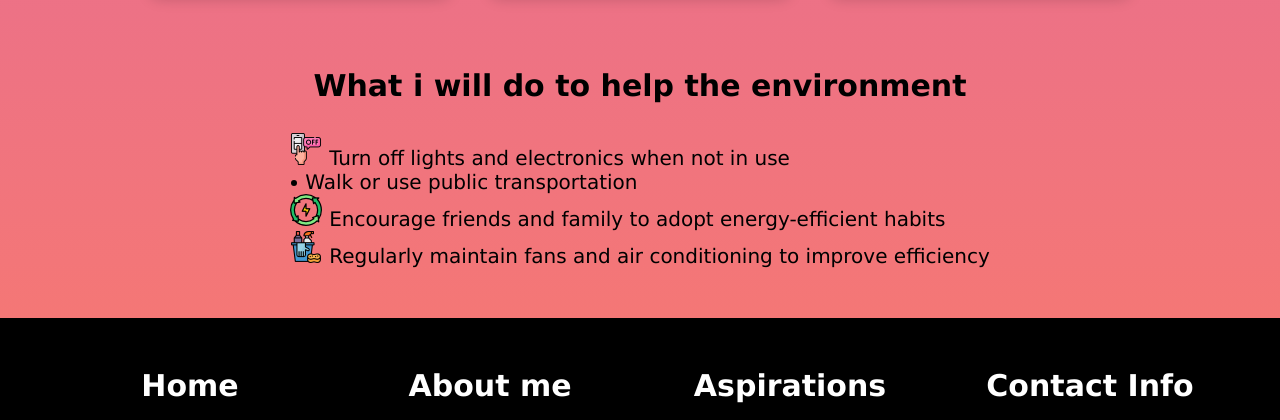
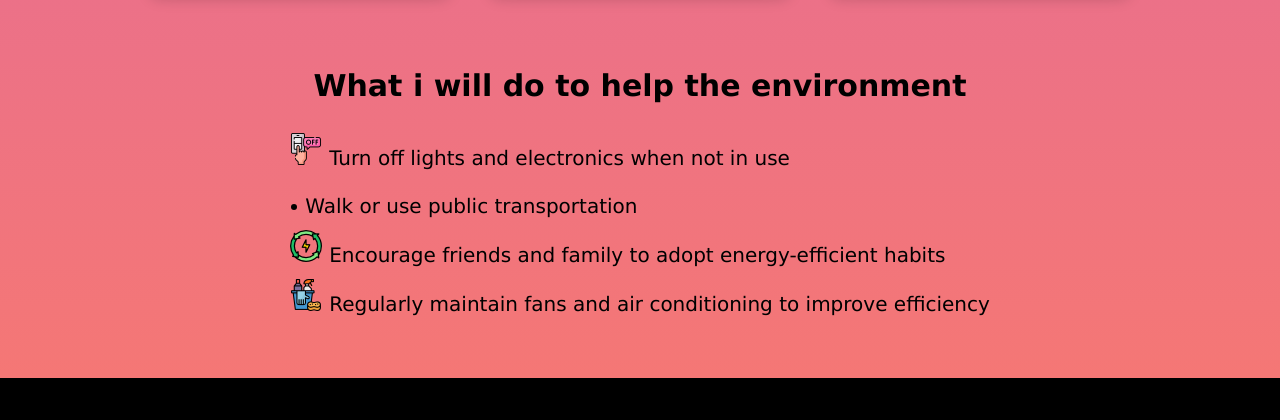
Before and after one commit to mupplee/fed-ca1, a plain HTML site: page aspirations.html in a window 1280 px wide. Shown: the part 1477-1897 px from the top of the page. Drawn offline with Linux system fonts and the light colour scheme.

Commit message:
final fixes

```diff
--- a/css/aspirations.css
+++ b/css/aspirations.css
@@ -76,7 +76,7 @@ body {
 .current-goals li{
     font-size: 20px;
     align-items: center;
-    line-height: 3  rem;
+    line-height: 3rem;
 }
 
 .current-goals li:nth-of-type(1){
```
